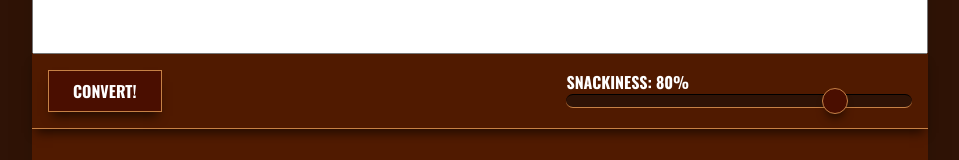
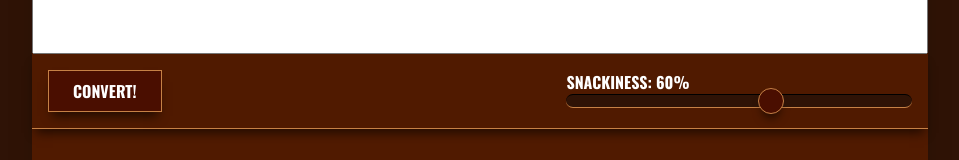
Before and after one commit to AnnoyedGrunt/snacklishreborn, a plain HTML site: page index.html in a window 1280 px wide. Shown: the part 346-506 px from the top of the page, without its empty margins (160-1119 px from the left). Drawn offline with nearby package versions, Linux system fonts and the light colour scheme.

Commit message:
Set default snackiness to 60%

```diff
--- a/index.html
+++ b/index.html
@@ -14,8 +14,8 @@
                 <div id="Controls" class="controlbox">
                     <span id="ConvertButton" class="button label">Convert!</span>
                     <form id="SnackinessControls" oninput="display.value=parseInt(snackiness.value)">
-                        <div class="label" name="slider">Snackiness: <output for="snackiness" name="display">80</output>%</div>
-                        <input type="range" min="0" max="100" step="20" value="80" class="slider" name="snackiness" id="Snackiness">
+                        <div class="label" name="slider">Snackiness: <output for="snackiness" name="display">60</output>%</div>
+                        <input type="range" min="0" max="100" step="20" value="60" class="slider" name="snackiness" id="Snackiness">
                     </form>
                 </div>
             </div>
```
